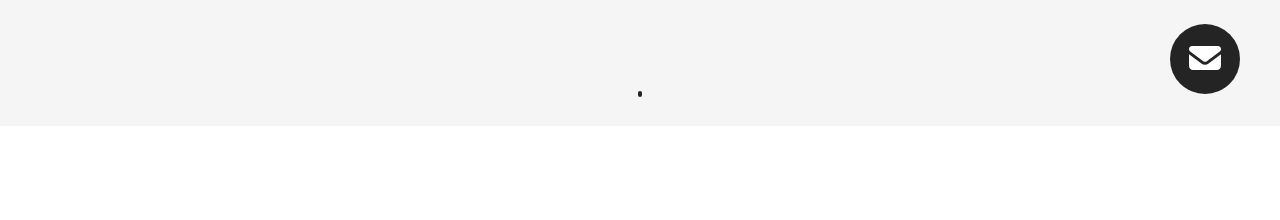
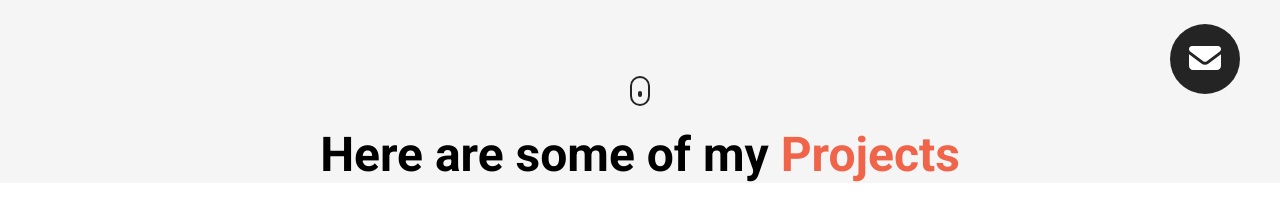
Before and after one commit to riceel527-hash/Eport-04282026, a plain HTML site: page index.html in a window 1280 px wide. Shown: the part 674-894 px from the top of the page. Before the commit the page ends 800 px from the top, so only its background shows below. Drawn offline with Linux system fonts and the light colour scheme; a small style sheet from the web is missing.

Commit message:
added css

```diff
--- a/index.html
+++ b/index.html
@@ -73,9 +73,23 @@
  <i class="fa-solid fa-envelope"></i>
       </button>
     <a href="#projects" class="scroll">
+
     <div class="scroll__icon click"></div>
     </a>
   </section>
+  <section id="projects" class="
+  <div class="container">
+<div class="row">
+  <h1 class="section__title">
+    Here are some of my <span class="orange">Projects</span>
+  </h1>
+  <ul class="project__list">
+    <li class="project"></li>
+  </ul>
+</div>
+    </div>
+  </section>
+
 </body>
 
 </html>
--- a/style.css
+++ b/style.css
@@ -28,6 +28,18 @@ button {
 section{
   background-color: rgb(245, 245, 245);
 }
+
+.container {
+  padding: 50px 0;
+}
+
+.row {
+  width: 100%;
+  max-width: 1100px;
+  margin: 0 auto;
+  padding: 0 12px;
+}
+
 
 .click {
   transition: all 300ms ease;
@@ -116,7 +128,7 @@ section{
 .scroll__icon{
     width: 20px;
     height: 30px;
-    border: 2; solid #242424;
+    border: 2px solid #242424;
     border-radius: 24px;
     display: flex;
     align-items: center;
@@ -183,3 +195,12 @@ nav {
 .fa-adjust {
   font-size: 20px;
 }
+
+/* Projects */
+
+
+.section__title {
+  text-align: center;
+  font-size: 48px;
+  margin-bottom: 60px;
+}
```
Also changed, not shown: 1 other file.
